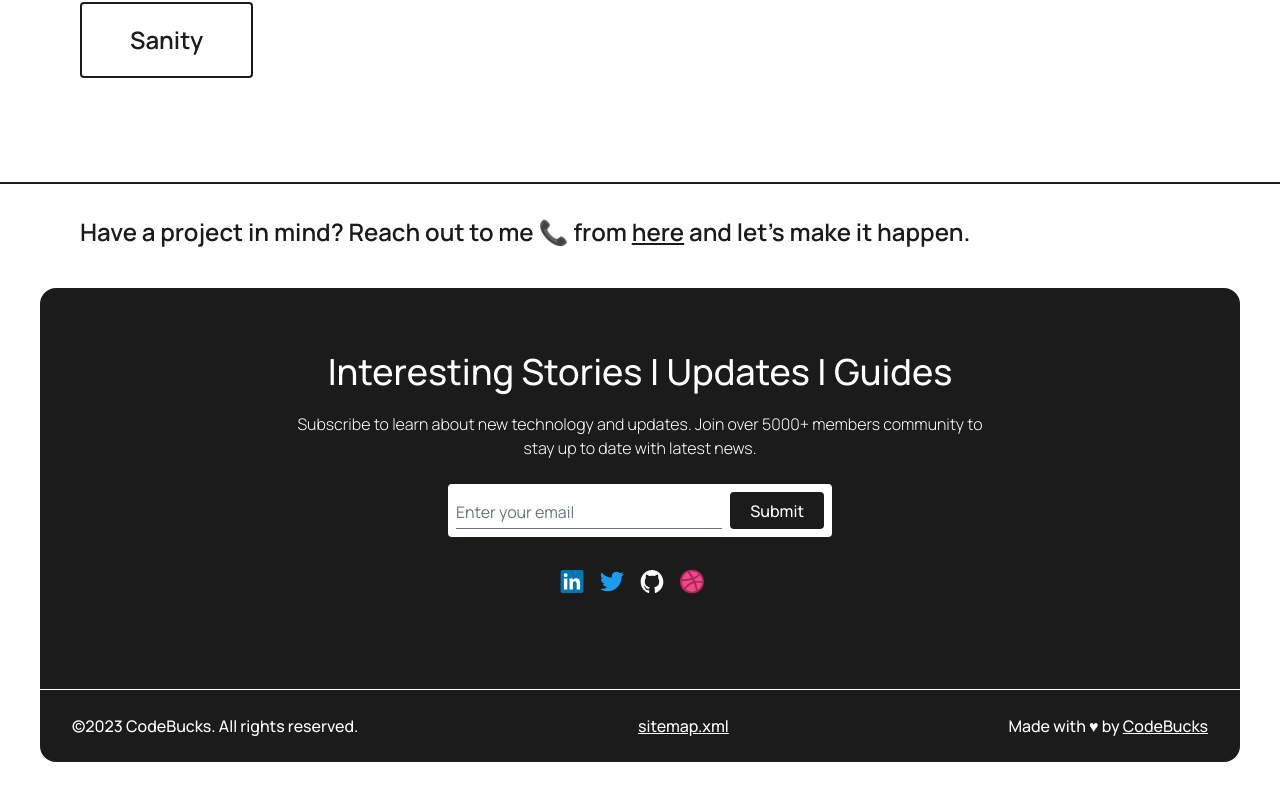
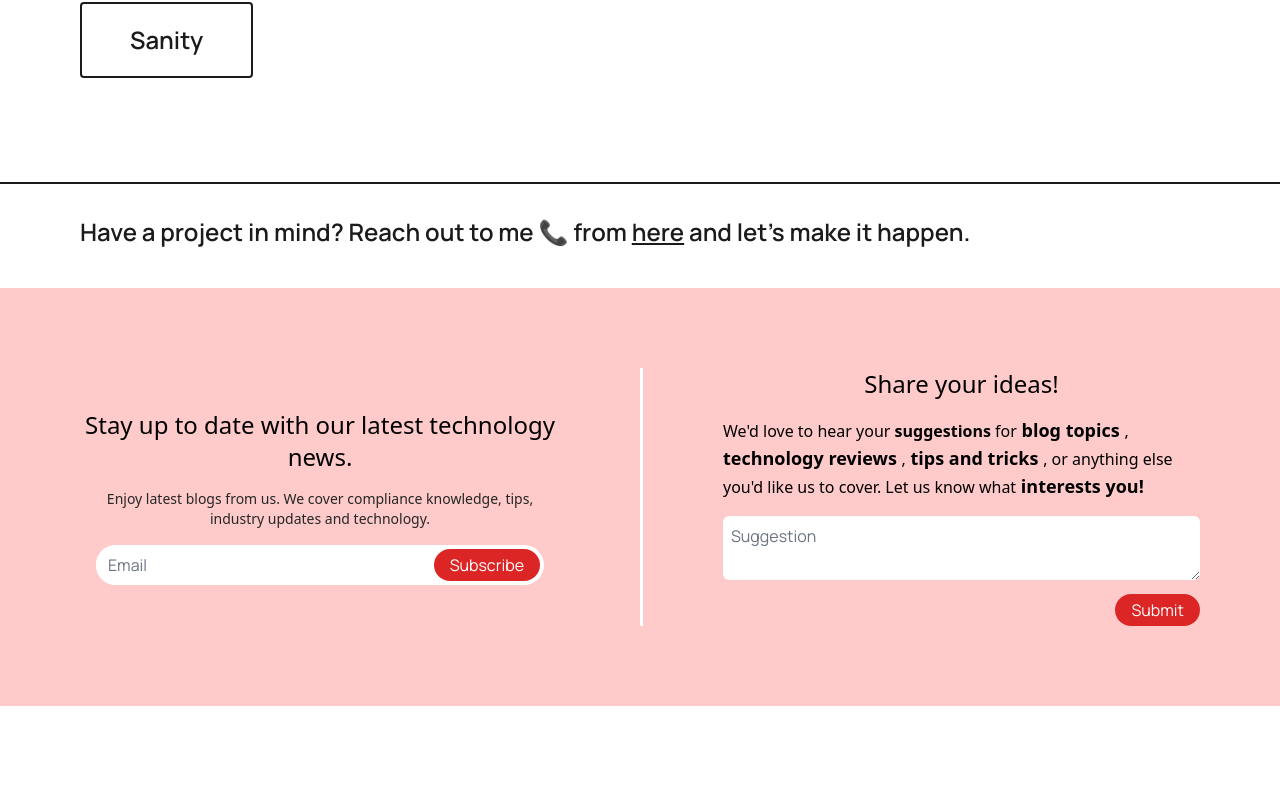
Before and after one commit to Narinder99/morning-blogs, a Next.js app: page /about in a window 1280 px wide. Shown: the part 1162-1962 px from the top of the page. After the commit the page ends 1868 px from the top, so only its background shows below. Built offline with nearby package versions, Linux system fonts and the light colour scheme.

Commit message:
footer modified

```diff
--- a/src/app/categories/[slug]/page.js
+++ b/src/app/categories/[slug]/page.js
@@ -1,5 +1,7 @@
 import { allBlogs } from "@/.contentlayer/generated";
+import BlogLayoutOne from "@/src/components/Blog/BlogLayoutOne";
 import BlogLayoutThree from "@/src/components/Blog/BlogLayoutThree";
+import BlogLayoutTwo from "@/src/components/Blog/BlogLayoutTwo";
 import Categories from "@/src/components/Blog/Categories";
 import GithubSlugger, { slug } from "github-slugger";
 
--- a/src/app/page.js
+++ b/src/app/page.js
@@ -12,8 +12,6 @@ export default function Home() {
       <HomeCoverSection blogs={allBlogs} />
       {/* <FeaturedPosts blogs={allBlogs} /> */}
       <RecentPosts blogs={allBlogs} />
-
-
     </main>
   )
 }
--- a/src/components/Blog/Category.js
+++ b/src/components/Blog/Category.js
@@ -7,9 +7,9 @@ const Category = ({ link = "#", name, active, ...props }) => {
     <Link
       href={link}
       className={cx(
-        "flex justify-center items-center py-1 px-4 rounded-xl border-2 border-solid border-white dark:border-dark hover:scale-105 transition-all ease duration-200 m-2",
+        "flex justify-center items-center py-2 px-5 rounded-full hover:scale-105 transition-all ease duration-200 m-2",
         props.className,
-        active ? "bg-light text-dark dark:bg-dark dark:text-light" : "bg-dark text-light dark:bg-light dark:text-dark"
+        active ? "bg-light text-dark dark:bg-neutral-700 dark:text-light" : "bg-neutral-700 text-light dark:bg-slate-200 dark:text-dark"
       )}
     >
       {name}
--- a/src/components/Footer/index.js
+++ b/src/components/Footer/index.js
@@ -15,88 +15,125 @@ const Footer = () => {
   console.log(errors);
 
   return (
-    <footer className="mt-16 rounded-2xl bg-dark dark:bg-accentDark/90 m-2 sm:m-10 flex flex-col items-center text-light dark:text-dark">
-      <h3 className="mt-16 font-medium dark:font-bold text-center capitalize text-2xl sm:text-3xl lg:text-4xl px-4">
-        Interesting Stories | Updates | Guides
-      </h3>
-      <p className="mt-5 px-4 text-center w-full sm:w-3/5 font-light dark:font-medium text-sm sm:text-base">
-        Subscribe to learn about new technology and updates. Join over 5000+
-        members community to stay up to date with latest news.
-      </p>
+    <footer className="mt-10 bg-red-200 flex flex-col md:flex-row justify-center items-center py-20">
 
-      <form
-        onSubmit={handleSubmit(onSubmit)}
-        className="mt-6 w-fit sm:min-w-[384px] flex items-stretch bg-light dark:bg-dark p-1 sm:p-2 rounded mx04"
-      >
+      <div className="md:w-1/2 px-4 xs:px-10 md:px-8 lg:px-14 xl:px-20">
+      <p className="text-black text-center font-sans text-2xl">Stay up to date with our latest technology news.</p>
+      <p className="text-neutral-800 text-center font-sans text-sm mt-4">Enjoy latest blogs from us. We cover compliance knowledge, tips, industry updates and technology.</p>
+      <div className="bg-white rounded-full flex justify-between mt-4 mx-4 items-center">
   <input
     type="email"
-          placeholder="Enter your email"
-          {...register("email", { required: true, maxLength: 80 })}
-          className="w-full bg-transparent pl-2 sm:pl-0 text-dark focus:border-dark focus:ring-0 border-0 border-b mr-2 pb-1"
+    className="flex-grow text-neutral-800 rounded-full border-none focus:ring-0"
+    placeholder="Email"
   />
-
-        <input
-          type="submit"
-          className="bg-dark text-light dark:text-dark dark:bg-light cursor-pointer font-medium rounded px-3 sm:px-5 py-1"
-        />
-      </form>
-      <div className="flex items-center mt-8">
-        <a
-          href={siteMetadata.linkedin}
-          className="inline-block w-6 h-6 mr-4"
-          aria-label="Reach out to me via LinkedIn"
-          target="_blank"
-          rel="noopener noreferrer"
-        >
-          <LinkedinIcon className="hover:scale-125 transition-all ease duration-200" />
-        </a>
-        <a
-          href={siteMetadata.twitter}
-          className="inline-block w-6 h-6 mr-4"
-          aria-label="Reach out to me via Twitter"
-          target="_blank"
-          rel="noopener noreferrer"
-        >
-          <TwitterIcon className="hover:scale-125 transition-all ease duration-200" />
-        </a>
-        <a
-          href={siteMetadata.github}
-          className="inline-block w-6 h-6 mr-4 fill-light"
-          aria-label="Check my profile on Github"
-          target="_blank"
-          rel="noopener noreferrer"
-        >
-          <GithubIcon className="fill-light dark:fill-dark  hover:scale-125 transition-all ease duration-200" />
-        </a>
-        <a
-          href={siteMetadata.dribbble}
-          className="inline-block w-6 h-6 mr-4"
-          aria-label="Check my profile on Dribbble"
-          target="_blank"
-          rel="noopener noreferrer"
-        >
-          <DribbbleIcon className="hover:scale-125 transition-all ease duration-200" />
-        </a>
+  <div className="bg-red-600 px-4 mr-1 flex justify-center items-center text-white rounded-full h-8 hover:cursor-pointer">
+    Subscribe
+  </div>
+</div>
+</div>
+<div className="mt-10 md:hidden w-full bg-white h-1"></div>
+<div className="mt-10 md:mt-0 md:w-1/2 flex flex-row">
+  <div className="bg-white w-0 md:w-2"></div>
+  <div className="px-4 xs:px-10 md:px-8 lg:px-14 xl:px-20">
+  <p className="text-black text-center font-sans text-2xl">Share your ideas!</p>
+  <p class="text-base text-black font-sans text-md mt-4">
+  We'd love to hear your <span class="font-semibold">suggestions</span> for
+  <span className="font-semibold text-lg"> blog topics </span>,
+  <span className="font-semibold text-lg"> technology reviews </span>,
+  <span className="font-semibold text-lg"> tips and tricks </span>,
+ or anything else you'd like us to cover. Let us know what
+  <span className="font-semibold text-lg"> interests you!</span>
+    </p>
+<textarea id="suggestion" rows="2" placeholder="Suggestion" class="w-full mt-4 p-2 rounded-md border-none focus:ring-0"></textarea>
+<div className="flex justify-end mt-2">
+<div className="text-white flex px-4 h-8 rounded-full bg-red-600 items-center justify-center hover:cursor-pointer ">Submit</div>
 </div>
 
-      <div className="w-full  mt-16 md:mt-24 relative font-medium border-t border-solid border-light py-6 px-8 flex  flex-col md:flex-row items-center justify-between">
-        <span className="text-center">
-          &copy;2023 CodeBucks. All rights reserved.
-        </span>
-        <Link
-          href="/sitemap.xml"
-          className="text-center underline my-4 md:my-0"
-        >
-          sitemap.xml
-        </Link>
-        <div className="text-center">
-          Made with &hearts; by{" "}
-          <a href="https://devdreaming.com" className="underline" target="_blank">
-            CodeBucks
-          </a>
 </div>
 </div>
    </footer>
+    // <footer className="mt-16 rounded-2xl bg-dark dark:bg-accentDark/90 m-2 sm:m-10 flex flex-col items-center text-light dark:text-dark">
+    //   <h3 className="mt-16 font-medium dark:font-bold text-center capitalize text-2xl sm:text-3xl lg:text-4xl px-4">
+    //     Interesting Stories | Updates | Guides
+    //   </h3>
+    //   <p className="mt-5 px-4 text-center w-full sm:w-3/5 font-light dark:font-medium text-sm sm:text-base">
+    //     Subscribe to learn about new technology and updates. Join over 5000+
+    //     members community to stay up to date with latest news.
+    //   </p>
+
+    //   <form
+    //     onSubmit={handleSubmit(onSubmit)}
+    //     className="mt-6 w-fit sm:min-w-[384px] flex items-stretch bg-light dark:bg-dark p-1 sm:p-2 rounded mx04"
+    //   >
+    //     <input
+    //       type="email"
+    //       placeholder="Enter your email"
+    //       {...register("email", { required: true, maxLength: 80 })}
+    //       className="w-full bg-transparent pl-2 sm:pl-0 text-dark focus:border-dark focus:ring-0 border-0 border-b mr-2 pb-1"
+    //     />
+
+    //     <input
+    //       type="submit"
+    //       className="bg-dark text-light dark:text-dark dark:bg-light cursor-pointer font-medium rounded px-3 sm:px-5 py-1"
+    //     />
+    //   </form>
+    //   <div className="flex items-center mt-8">
+    //     <a
+    //       href={siteMetadata.linkedin}
+    //       className="inline-block w-6 h-6 mr-4"
+    //       aria-label="Reach out to me via LinkedIn"
+    //       target="_blank"
+    //       rel="noopener noreferrer"
+    //     >
+    //       <LinkedinIcon className="hover:scale-125 transition-all ease duration-200" />
+    //     </a>
+    //     <a
+    //       href={siteMetadata.twitter}
+    //       className="inline-block w-6 h-6 mr-4"
+    //       aria-label="Reach out to me via Twitter"
+    //       target="_blank"
+    //       rel="noopener noreferrer"
+    //     >
+    //       <TwitterIcon className="hover:scale-125 transition-all ease duration-200" />
+    //     </a>
+    //     <a
+    //       href={siteMetadata.github}
+    //       className="inline-block w-6 h-6 mr-4 fill-light"
+    //       aria-label="Check my profile on Github"
+    //       target="_blank"
+    //       rel="noopener noreferrer"
+    //     >
+    //       <GithubIcon className="fill-light dark:fill-dark  hover:scale-125 transition-all ease duration-200" />
+    //     </a>
+    //     <a
+    //       href={siteMetadata.dribbble}
+    //       className="inline-block w-6 h-6 mr-4"
+    //       aria-label="Check my profile on Dribbble"
+    //       target="_blank"
+    //       rel="noopener noreferrer"
+    //     >
+    //       <DribbbleIcon className="hover:scale-125 transition-all ease duration-200" />
+    //     </a>
+    //   </div>
+
+    //   <div className="w-full  mt-16 md:mt-24 relative font-medium border-t border-solid border-light py-6 px-8 flex  flex-col md:flex-row items-center justify-between">
+    //     <span className="text-center">
+    //       &copy;2023 CodeBucks. All rights reserved.
+    //     </span>
+    //     <Link
+    //       href="/sitemap.xml"
+    //       className="text-center underline my-4 md:my-0"
+    //     >
+    //       sitemap.xml
+    //     </Link>
+    //     <div className="text-center">
+    //       Made with &hearts; by{" "}
+    //       <a href="https://devdreaming.com" className="underline" target="_blank">
+    //         CodeBucks
+    //       </a>
+    //     </div>
+    //   </div>
+    // </footer>
   );
 };
 
--- a/src/components/Home/RecentPosts.js
+++ b/src/components/Home/RecentPosts.js
@@ -26,7 +26,7 @@ const RecentPosts = ({ blogs }) => {
         <div className="col-span-1 row-span-1 relative flex justify-start items-center">
         <Link
           href="/categories/all"
-          className="w-fit h-fit font-mono rounded-md ml-2 px-4 py-2 bg-slate-200 text-black dark:bg-dark dark:text-white">
+          className="w-fit h-fit font-mono rounded-md ml-2 px-4 py-2 bg-slate-200 text-black dark:bg-neutral-700 dark:text-white">
           View all  -&gt;
         </Link>
             </div>
```
Also changed, not shown: src/components/Home/HomeCoverSection.js (+9 -9 lines). Lines whose indentation alone changed are shown as unchanged.
